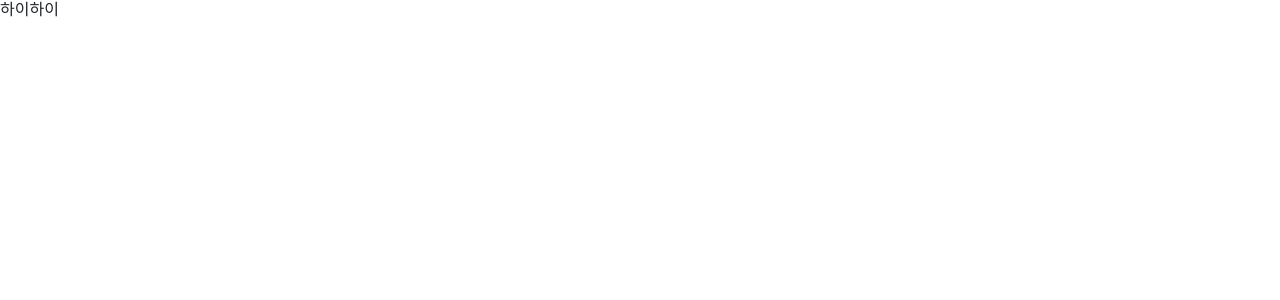
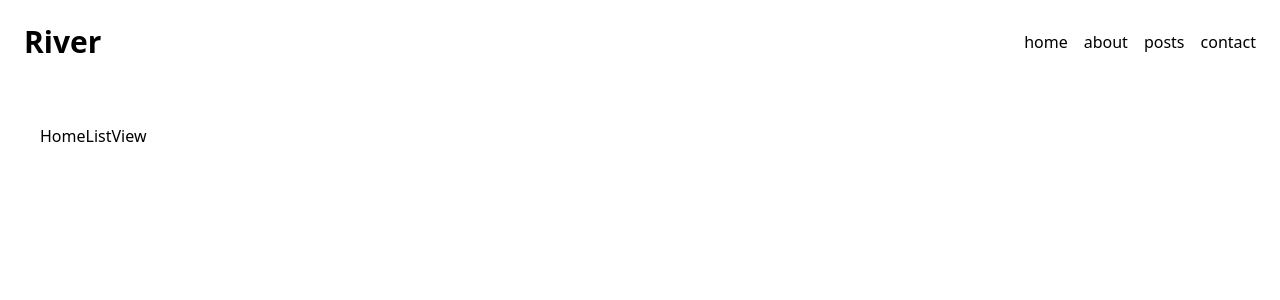
Before and after one commit to Seokho0120/vue-playground, a Vue app: page / in a window 1280 px wide. Shown: the top 300 px of the page. Built offline with nearby package versions, Linux system fonts and the light colour scheme.

Commit message:
fix: 환경 수정, bootstrap 삭제, tailwind 적용, router 설정

```diff
--- a/src/App.vue
+++ b/src/App.vue
@@ -1,6 +1,11 @@
-<template>
-	<h2 class="text-3xl font-bold">하이하이</h2>
+<script setup>
+import NavView from '@/layouts/NavView.vue';
+import TheView from '@/layouts/TheView.vue';
+</script>
+
+<template className="flex flex-col w-full max-w-screen-2xl mx-auto">
+	<NavView />
+	<TheView />
 </template>
-<script setup></script>
 
-<style scoped></style>
+<style></style>
--- /dev/null
+++ b/src/components/AboutView.vue
@@ -0,0 +1,7 @@
+<template>
+	<div>AboutListView</div>
+</template>
+
+<script setup></script>
+
+<style lang="scss" scoped></style>
--- /dev/null
+++ b/src/components/ContactView.vue
@@ -0,0 +1,7 @@
+<template>
+	<div>ContactView</div>
+</template>
+
+<script setup></script>
+
+<style lang="scss" scoped></style>
--- /dev/null
+++ b/src/components/HomeListView.vue
@@ -0,0 +1,7 @@
+<template>
+	<div>HomeListView</div>
+</template>
+
+<script setup></script>
+
+<style lang="scss" scoped></style>
--- /dev/null
+++ b/src/components/PostListView.vue
@@ -0,0 +1,7 @@
+<template>
+	<div>PostListView</div>
+</template>
+
+<script setup></script>
+
+<style lang="scss" scoped></style>
--- /dev/null
+++ b/src/layouts/NavView.vue
@@ -0,0 +1,18 @@
+<template>
+	<header className="flex justify-between items-center p-6">
+		<h1>
+			<RouterLink class="text-3xl font-bold" to="/">River</RouterLink>
+		</h1>
+
+		<nav class="flex gap-4">
+			<RouterLink to="/">home</RouterLink>
+			<RouterLink to="/about">about</RouterLink>
+			<RouterLink to="/posts">posts</RouterLink>
+			<RouterLink to="/contact">contact</RouterLink>
+		</nav>
+	</header>
+</template>
+
+<script setup></script>
+
+<style scoped></style>
--- /dev/null
+++ b/src/layouts/TheView.vue
@@ -0,0 +1,11 @@
+<template>
+	<main>
+		<div class="m-10">
+			<RouterView></RouterView>
+		</div>
+	</main>
+</template>
+
+<script setup></script>
+
+<style lang="scss" scoped></style>
--- a/src/main.js
+++ b/src/main.js
@@ -1,10 +1,10 @@
-import 'bootstrap/dist/css/bootstrap.min.css';
-import 'bootstrap/dist/js/bootstrap.js';
+// import 'bootstrap/dist/css/bootstrap.min.css';
+// import 'bootstrap/dist/js/bootstrap.js';
 import { createApp } from 'vue';
 import { createPinia } from 'pinia';
-import './index.css';
 import App from './App.vue';
 import router from './router';
+import './index.css';
 
 const app = createApp(App);
 app.use(router);
--- a/src/router/index.js
+++ b/src/router/index.js
@@ -1,9 +1,29 @@
 import { createRouter, createWebHistory } from 'vue-router';
+import HomeListView from '@/components/HomeListView.vue';
+import AboutView from '@/components/AboutView.vue';
+import PostListView from '@/components/PostListView.vue';
+import ContactView from '@/components/ContactView.vue';
 
 const routes = [
 	{
 		path: '/',
 		name: 'Home',
+		component: HomeListView,
+	},
+	{
+		path: '/posts',
+		name: 'PostList',
+		component: PostListView,
+	},
+	{
+		path: '/contact',
+		name: 'Contact',
+		component: ContactView,
+	},
+	{
+		path: '/about',
+		name: 'About',
+		component: AboutView,
 	},
 ];
 
--- /dev/null
+++ b/src/test.vue
@@ -0,0 +1,52 @@
+<!-- <template>
+	<header>
+		<nav class="sidebar navbar-expand-sm bg-body-tertiary">
+			<div class="container-fluid">
+				<RouterLink class="navbar-brand" to="/">ToDo-List</RouterLink>
+				<button
+					class="navbar-toggler"
+					type="button"
+					data-bs-toggle="collapse"
+					data-bs-target="#navbarSupportedContent"
+					aria-controls="navbarSupportedContent"
+					aria-expanded="false"
+					aria-label="Toggle navigation"
+				>
+					<span class="navbar-toggler-icon"></span>
+				</button>
+
+				<div class="collapse navbar-collapse" id="navbarSupportedContent">
+					<ul class="navbar-nav me-auto">
+						<li class="nav-item">
+							<RouterLink to="/" class="nav-link" active-class="active"
+								>List</RouterLink
+							>
+						</li>
+						<li class="nav-item">
+							<RouterLink to="/" class="nav-link" active-class="active"
+								>gg</RouterLink
+							>
+						</li>
+					</ul>
+				</div>
+			</div>
+		</nav>
+	</header>
+</template>
+
+<script setup></script>
+
+<style scoped>
+.navbar-brand {
+	font-size: 20px;
+}
+
+.sidebar {
+	/* position: fixed;
+	top: 0;
+	left: 0;
+	height: 100%;
+	width: 250px;
+	overflow-y: auto; */
+}
+</style> -->
--- a/tailwind.config.js
+++ b/tailwind.config.js
@@ -1,7 +1,7 @@
 /** @type {import('tailwindcss').Config} */
 export default {
-	purge: ['./index.html', './src/**/*.{vue,js,ts,jsx,tsx}'],
-	content: [],
+	content: ['./index.html', './src/**/*.{vue,js,ts,jsx,tsx}'],
+	darkMode: false,
 	theme: {
 		extend: {},
 	},
```
Also changed, not shown: components.d.ts (added, +8 -0 lines).
